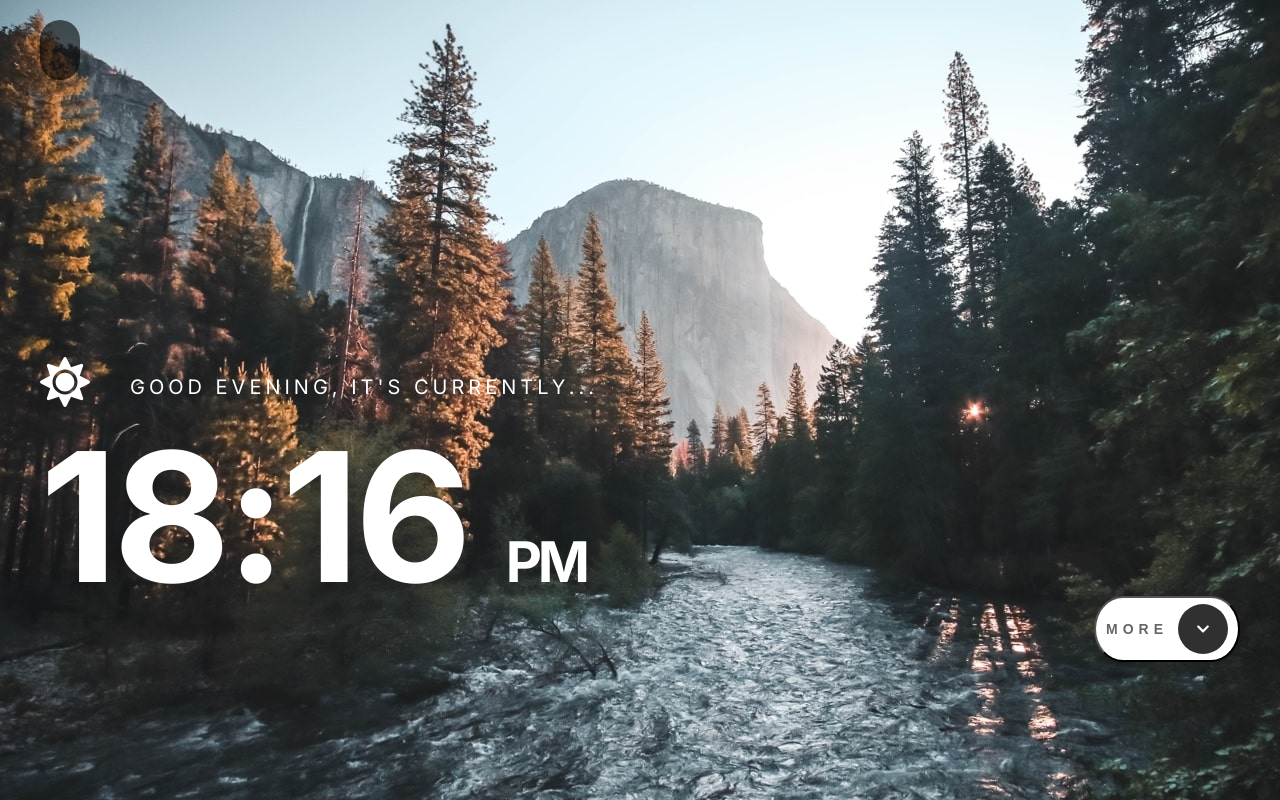
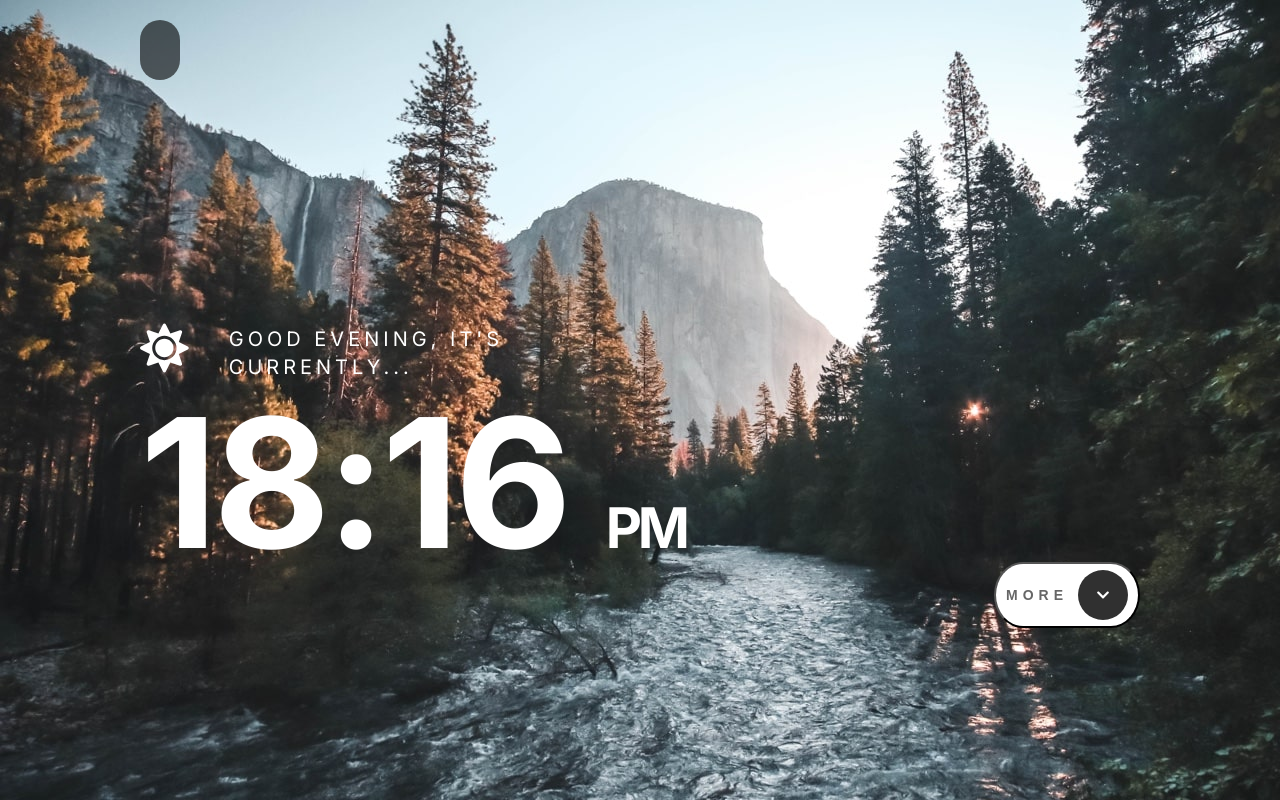
Before and after one commit to devBenWolf/clock-app-2, a React (Create React App) app: page / in a window 1280 px wide. Built offline with nearby package versions, Linux system fonts and the light colour scheme; no server answers.

Commit message:
css: fixed height issue

```diff
--- a/src/components/Clock/styles/clockStyles.js
+++ b/src/components/Clock/styles/clockStyles.js
@@ -2,8 +2,8 @@ import styled from "styled-components"
 
 
 export const Main = styled.main`
-    position: relative;
     display: grid;
+    height: 100vh;
     grid-template-areas:
         "quote"
         "info"
@@ -14,7 +14,7 @@ export const Main = styled.main`
         > * {
             margin: 0 2rem 0 2rem;
         }
-
+    grid-gap: 10rem;
 
 
     @media (min-width: 65rem) {
--- a/src/containers/ClockContainer.js
+++ b/src/containers/ClockContainer.js
@@ -111,7 +111,7 @@ const ClockContainer = () => {
         <>
         <GlobalStyles />
         <Main
-            style={{minHeight: "100vh", backgroundImage: background ? "url(/assets/desktop/bg-image-daytime.jpg" : "url(/assets/desktop/bg-image-nighttime.jpg", backgroundSize: "cover"}}>
+            style={{backgroundImage: (background ? "url(/assets/desktop/bg-image-daytime.jpg)" : "url(/assets/desktop/bg-image-nighttime.jpg)"), backgroundSize: "cover"}}>
             <Clock.QuoteArticle style={showQuote}>
                 <Clock.H5 >{quote.en}</Clock.H5>
                 <Clock.H5  fontWeight="bold" margin = "2rem 0 0 0">{quote.author}</Clock.H5>
--- a/src/globalStyles.js
+++ b/src/globalStyles.js
@@ -97,13 +97,14 @@ export const GlobalStyles = createGlobalStyle`
 
     html {
         font-size: 62.5%;
+        min-height: 100%;
     }
 
     body {
         font-size: var(--fs-body);
-        min-height: 100vh;
         font-family: var(--ff-inter);
         margin: 0;
+        min-height: 100%;
         text-rendering: optimizeSpeed;
     }
 
```
